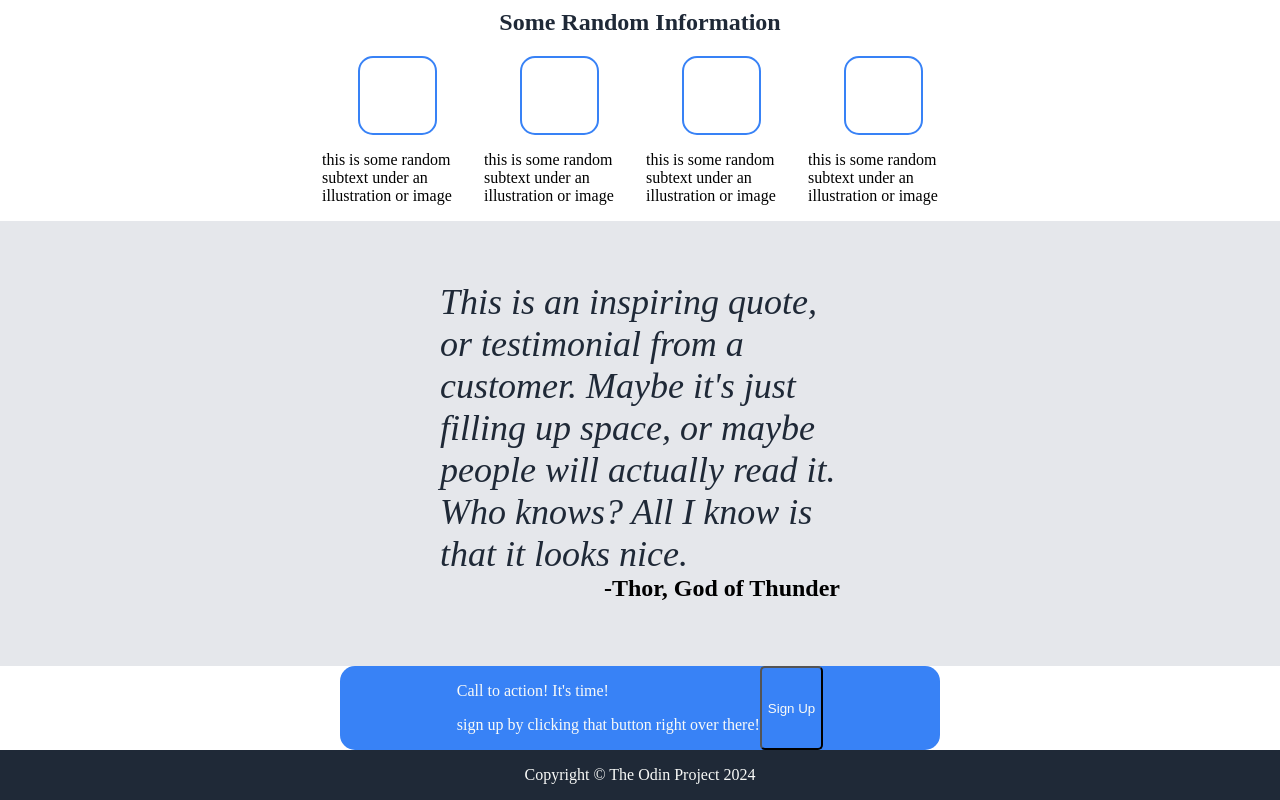
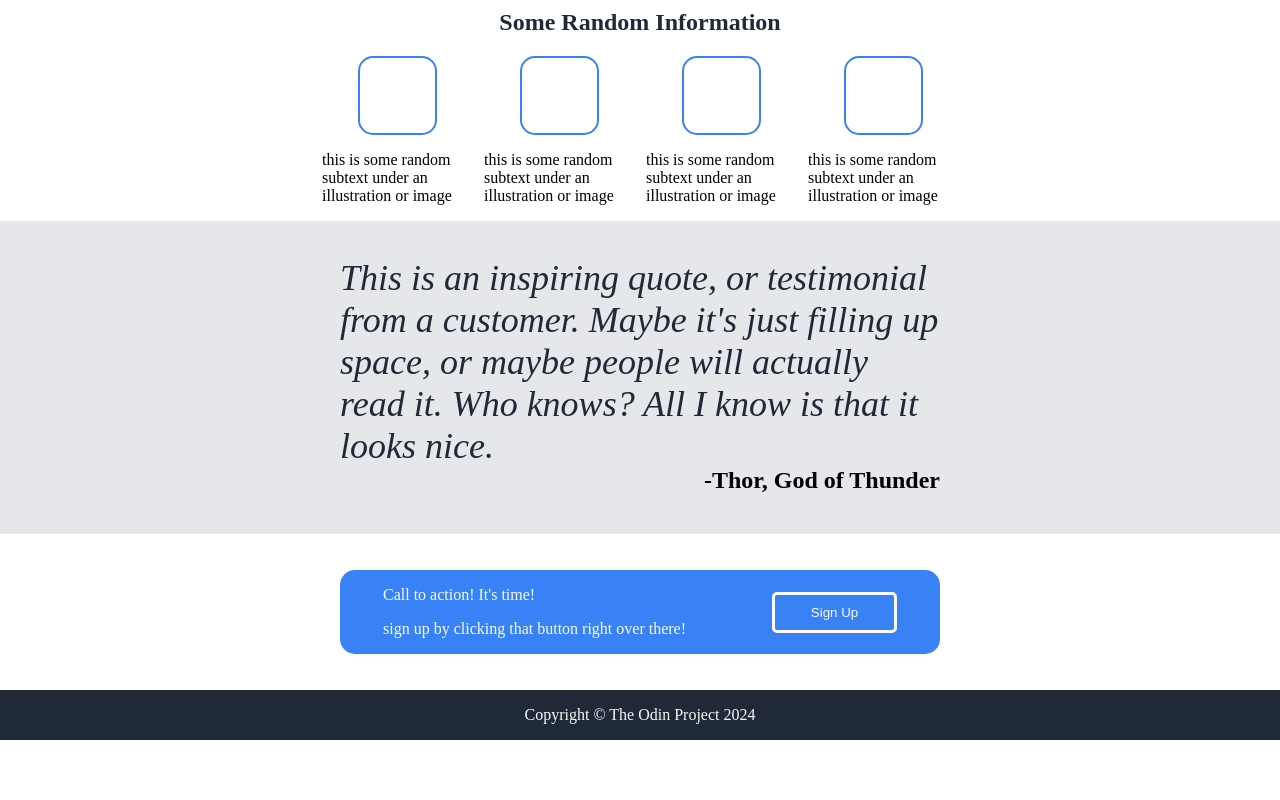
Before and after one commit to Benton14/odin-landing-page, a plain HTML site: page index.html in a window 1280 px wide. Shown: the part 362-1162 px from the top of the page. After the commit the page ends 1102 px from the top, so only its background shows below. Drawn offline with Linux system fonts and the light colour scheme.

Commit message:
Edit quote and call to action section

```diff
--- a/index.html
+++ b/index.html
@@ -62,7 +62,7 @@
             <p>Call to action! It's time!</p>
             <p>sign up by clicking that button right over there!</p>
         </div>
-        <button>Sign Up</button>
+        <button class="button2">Sign Up</button>
     </div>
     <div class="footer">
         <p class="copyright">Copyright © The Odin Project 2024</p>
--- a/style.css
+++ b/style.css
@@ -113,11 +113,18 @@ button,
 .quote-container {
     display: flex;
     justify-content: center;
+    margin-bottom: 36px;
 }
 
-.card2 {
-    max-width: 400px;
-    margin: 24px;
+.button2 {
+    padding: 10px;
+    border: solid #F9FAF8;
+    flex: 1;
+    max-width: 125px;
+}
+
+.info {
+    margin: 0px;
 }
 
 .quote {
@@ -131,7 +138,8 @@ button,
 .box {
     border-radius: 15px;
     display: flex;
-    justify-content: center;
+    justify-content: space-around;
+    align-items: center;
     max-width: 600px;
     margin: auto;
 }
@@ -139,4 +147,5 @@ button,
 .footer {
     display: flex;
     justify-content: center;
+    margin-top: 36px;
 }
```
